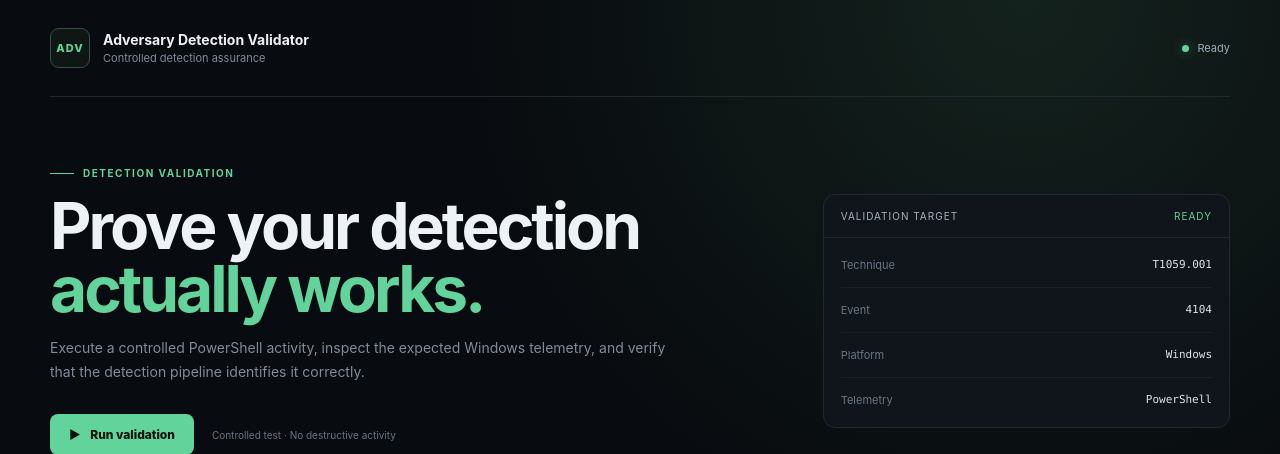
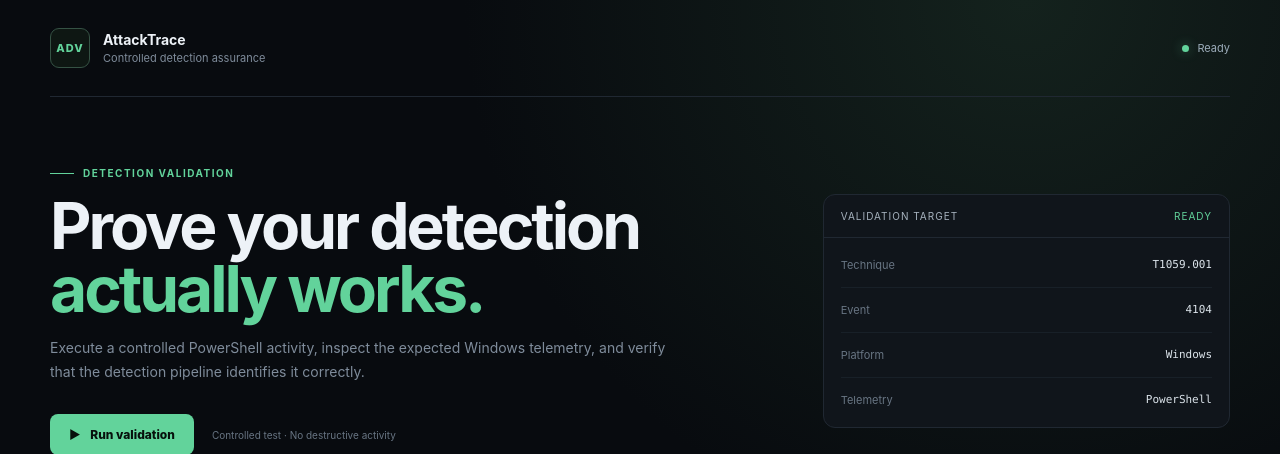
Before and after one commit to Joash0123/attacktrace-validator, a Flask app: page / in a window 1280 px wide. Shown: the top 454 px of the page. Run offline with Flask 3, Linux system fonts and the light colour scheme; data that the repository does not hold is empty.

Commit message:
Brand project as AttackTrace

```diff
--- a/web/templates/index.html
+++ b/web/templates/index.html
@@ -3,7 +3,7 @@
 <head>
     <meta charset="UTF-8">
     <meta name="viewport" content="width=device-width, initial-scale=1.0">
-    <title>Adversary Detection Validator</title>
+    <title>AttackTrace</title>
 
     <style>
         * {
@@ -606,7 +606,7 @@
         <div class="brand">
             <div class="brand-mark">ADV</div>
             <div>
-                <div class="brand-name">Adversary Detection Validator</div>
+                <div class="brand-name">AttackTrace</div>
                 <div class="brand-subtitle">Controlled detection assurance</div>
             </div>
         </div>
```
Also changed, not shown: README.md.
